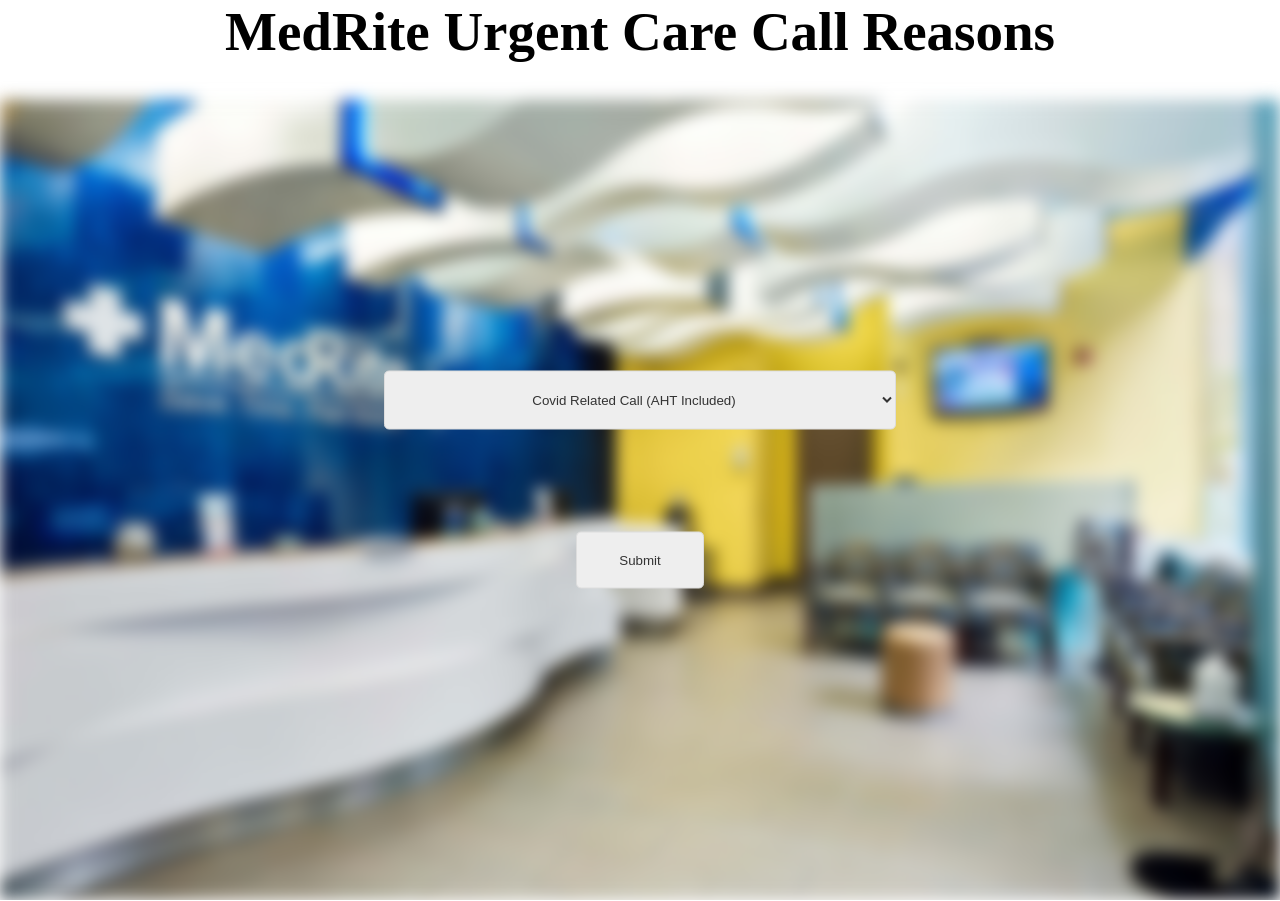
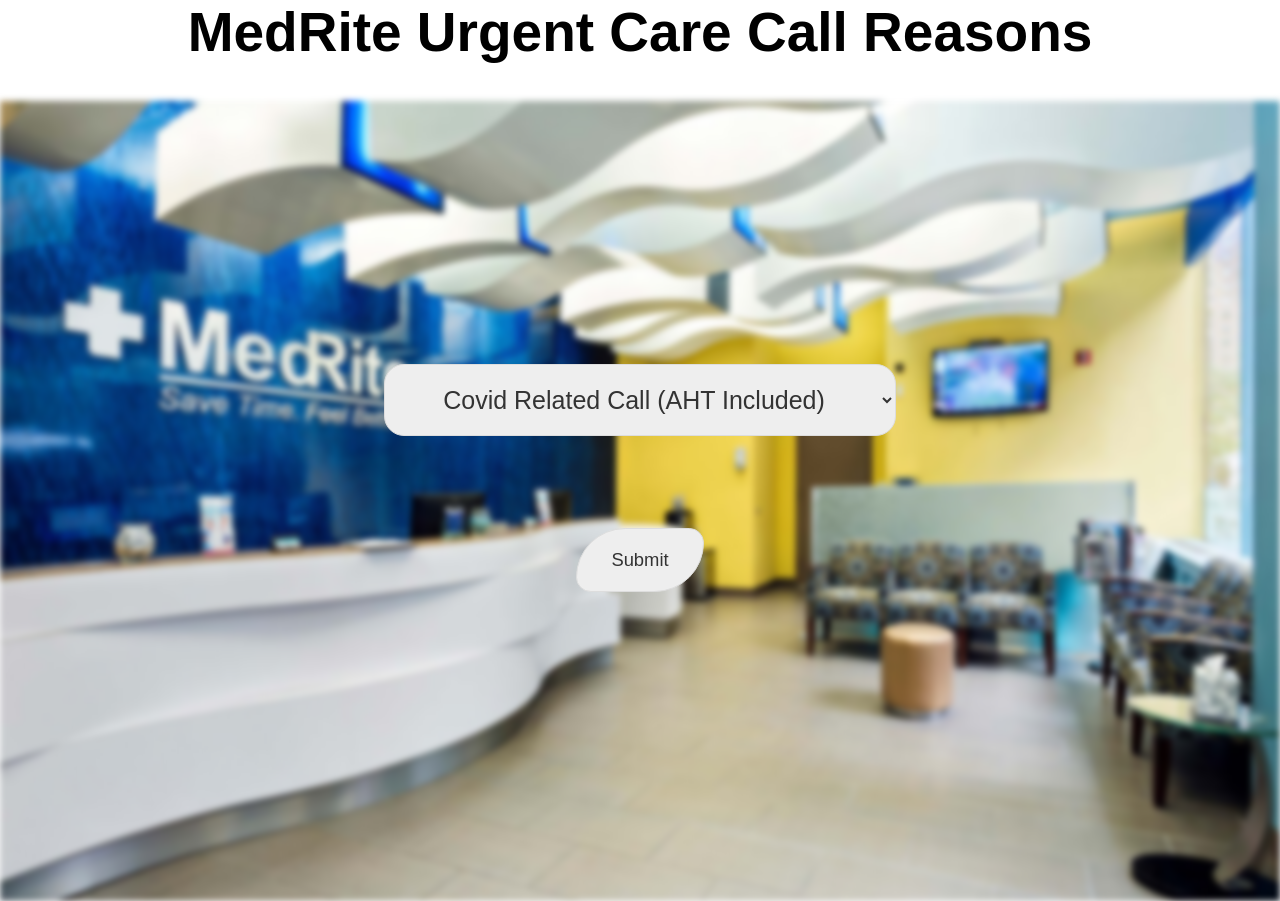
Before and after one commit to AmrSteve/MedRite-Call-Reasons, a plain HTML site: page index.html in a window 1280 px wide. Drawn offline with Linux system fonts and the light colour scheme.

Commit message:
MedRite Call Drive 3.0

```diff
--- a/style.css
+++ b/style.css
@@ -1,5 +1,7 @@
 .heading h1 {
+    font-family:Arial, Helvetica, sans-serif;
     text-align: center;
+    text-decoration: none;
     color: rgb(0, 0, 0);
     /* padding-top: 10%; */
     font-size: 55px;
@@ -21,8 +23,8 @@ body{
     background-image: url("./location-placeholder.jpg");
 
     /* Add the blur effect */
-    filter: blur(8px);
-    -webkit-filter: blur(8px);
+    filter: blur(2px);
+    -webkit-filter: blur(3px);
 
     /* Full height */
     height: 100%;
@@ -42,7 +44,7 @@ body{
     background-color: #eeeeee;
     border: 1px solid #dddddd;
     cursor: pointer;
-    border-radius: 5px;
+    border-radius: 20px 20px 20px 20px;
   position: absolute;
   top: 50%;
   left: 50%;
@@ -51,6 +53,8 @@ body{
   width: 40%;
   padding: 20px;
   text-align: center;
+  font-size: 25px;
+
 
 }
 
@@ -71,7 +75,7 @@ body{
     background-color: #eeeeee;
     border: 1px solid #dddddd;
     cursor: pointer;
-    border-radius: 5px;
+    border-radius: 50px 15px 50px 15px;
     position: absolute;
     top: 70%;
     left: 50%;
@@ -80,5 +84,7 @@ body{
     width: 10%;
     padding: 20px;
     text-align: center;
+    font-size: 115%;
+
 
 }
```
Also changed, not shown: index.html (+1 -0 lines).
